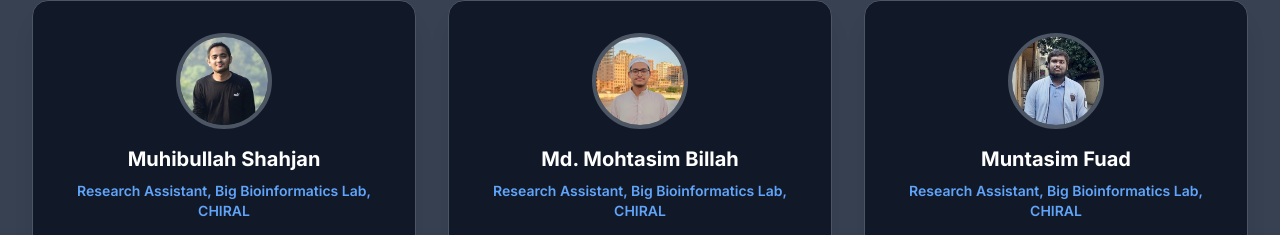
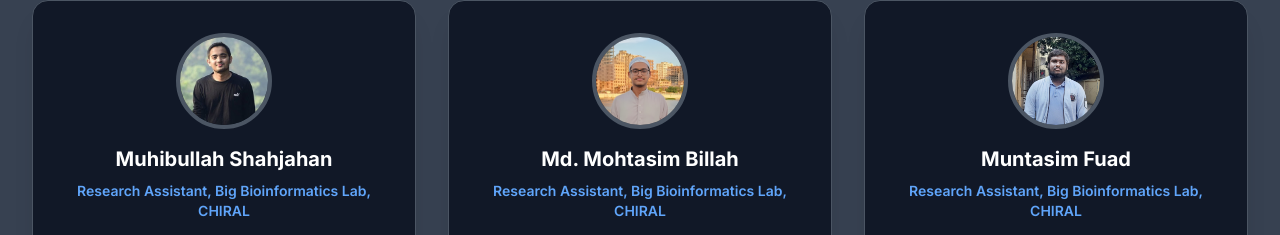
Before and after one commit to hossainlab/biocom-bootcamp, a React (Vite) app: page / in a window 1280 px wide. Shown: the part 2913-3148 px from the top of the page. Built offline with nearby package versions, Linux system fonts and the light colour scheme.

Commit message:
Update Instructors.jsx
Update the name of Shahjahan

```diff
--- a/src/components/Instructors.jsx
+++ b/src/components/Instructors.jsx
@@ -30,7 +30,7 @@ const Instructors = memo(() => {
       }
     },
     {
-      name: "Muhibullah Shahjan",
+      name: "Muhibullah Shahjahan",
       title: "Research Assistant, Big Bioinformatics Lab, CHIRAL",
       bio: "Mr. Shahjan is a Research Assistant at Big Bioinformatics Lab, focusing on bioinformatics research and data analysis to support healthcare innovations.",
       image: "/images/speakers/muhib.jpg",
```
